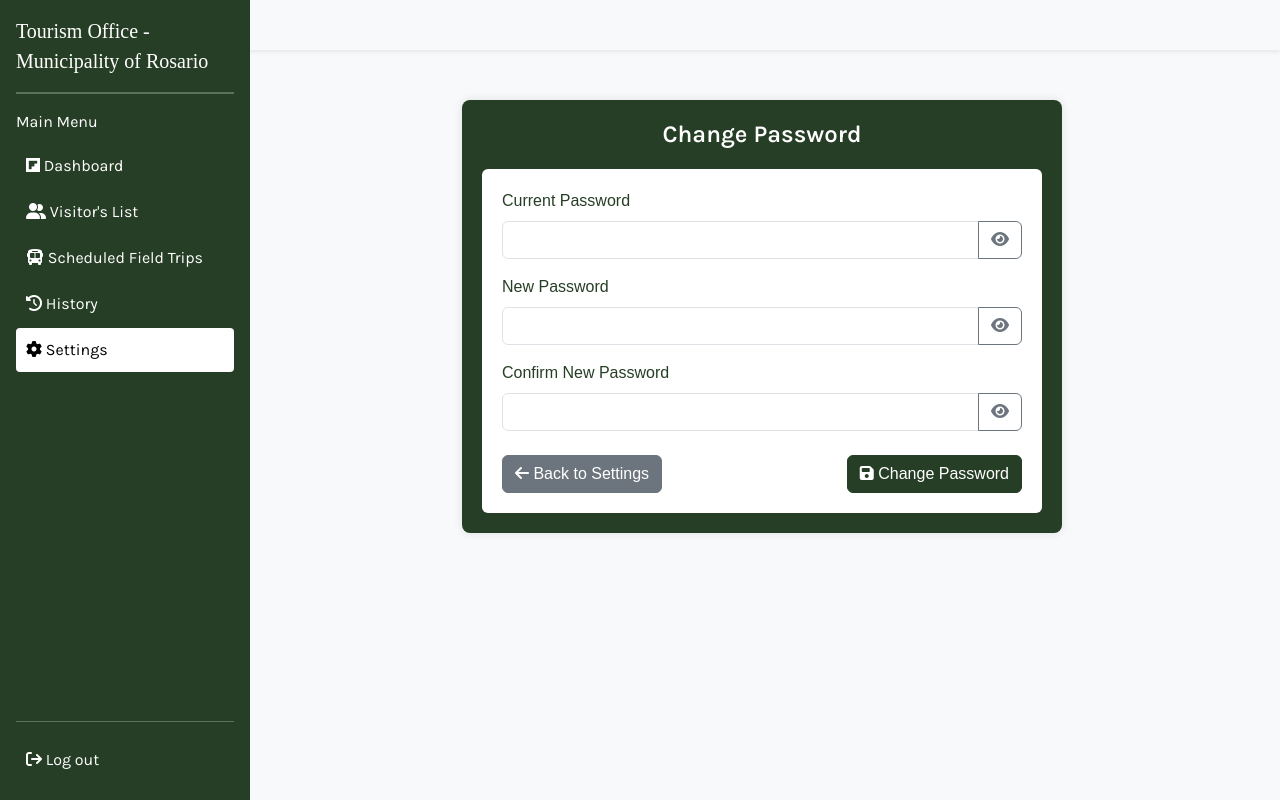
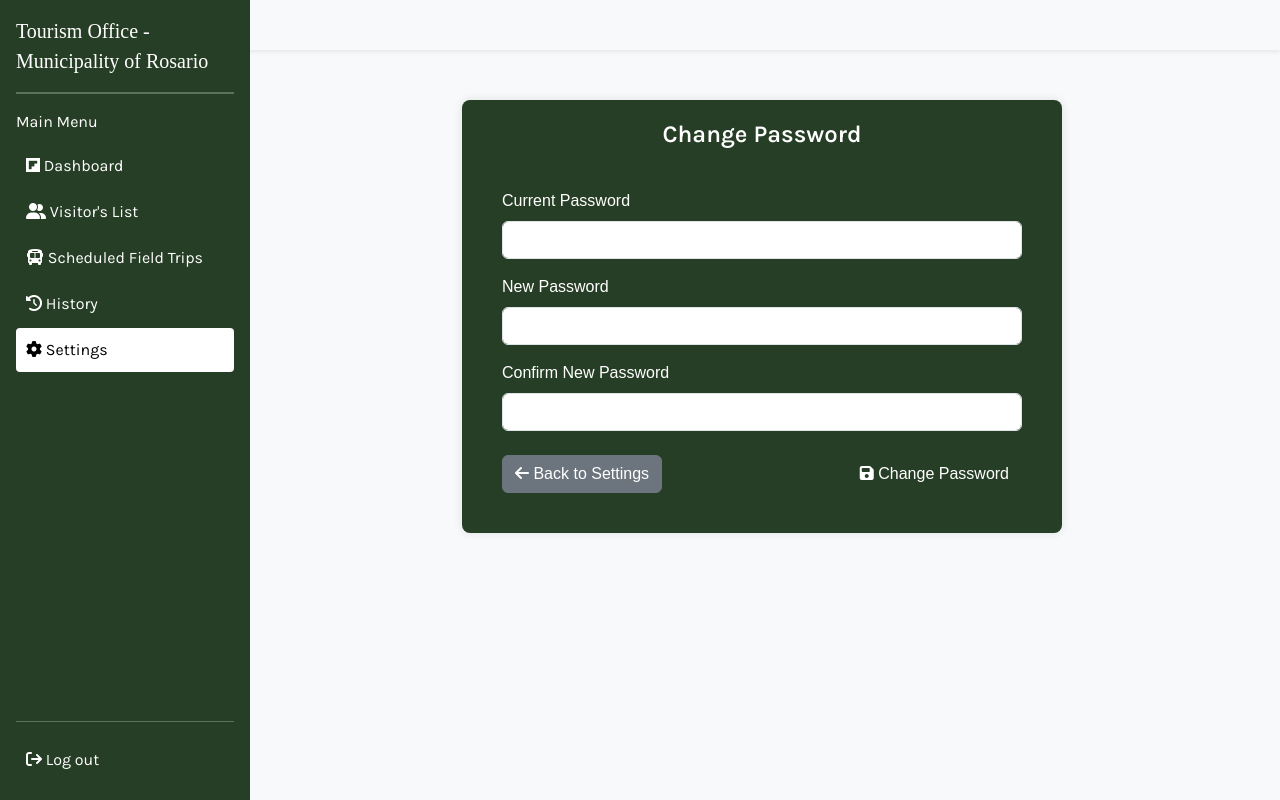
Before and after one commit to damoojiii/oplan_casa, a PHP site: page /password_change.php in a window 1280 px wide. Run offline with PHP 8.4, Linux system fonts and the light colour scheme; the visitor is signed in with stand-in values (Sample User, id 1); some libraries are stand-ins or nearby versions.

Commit message:
dagdag daw

```diff
--- a/password_change.php
+++ b/password_change.php
@@ -157,14 +157,14 @@
         }
 
         .password-card {
-            background-color: #fff;
+            background-color: #273E26;
             border-radius: 6px;
             padding: 20px;
         }
 
         .form-label {
             font-weight: 500;
-            color: #273E26;
+            color:rgb(255, 255, 255);
         }
 
         .btn-primary {
@@ -235,32 +235,20 @@
                     <label for="currentPassword" class="form-label">Current Password</label>
                     <div class="input-group">
                         <input type="password" class="form-control" id="currentPassword" name="currentPassword" required>
-                            <button class="btn btn-outline-secondary toggle-password" type="button" data-target="currentPassword">
-                                <i class="fas fa-eye"></i>
-                            </button>
                     </div>
                 </div>
-
                 <div class="mb-3">
                     <label for="newPassword" class="form-label">New Password</label>
                     <div class="input-group">
                         <input type="password" class="form-control" id="newPassword" name="newPassword" required>
-                            <button class="btn btn-outline-secondary toggle-password" type="button" data-target="newPassword">
-                                <i class="fas fa-eye"></i>
-                            </button>
                     </div>
                 </div>
-
                 <div class="mb-3">
                     <label for="confirmPassword" class="form-label">Confirm New Password</label>
                     <div class="input-group">
                         <input type="password" class="form-control" id="confirmPassword" name="confirmPassword" required>
-                            <button class="btn btn-outline-secondary toggle-password" type="button" data-target="confirmPassword">
-                                <i class="fas fa-eye"></i>
-                            </button>
                     </div>
                 </div>
-
                 <div class="d-flex justify-content-between mt-4">
                     <a href="settings.php" class="btn btn-secondary">
                         <i class="fas fa-arrow-left"></i> Back to Settings
--- a/visitorslist.php
+++ b/visitorslist.php
@@ -413,14 +413,14 @@
 
             var imagePath;
             if (photo && !photo.includes("uploads/")) {
-                imagePath = "/OPLAN_CASA/uploads/" + photo;
+                imagePath = "OPLAN_CASA-1/uploads/" + photo;
             } else {
-                imagePath = "/OPLAN_CASA/" + photo;
+                imagePath = "/" + photo;
             }
 
             // Use default image if empty
             if (!photo || photo.trim() === "") {
-                imagePath = "/OPLAN_CASA/default.jpg";
+                imagePath = "/default.jpg";
             }
 
             console.log("Final Image Path:", imagePath); // Debugging log
```
Lines whose indentation alone changed are shown as unchanged.
